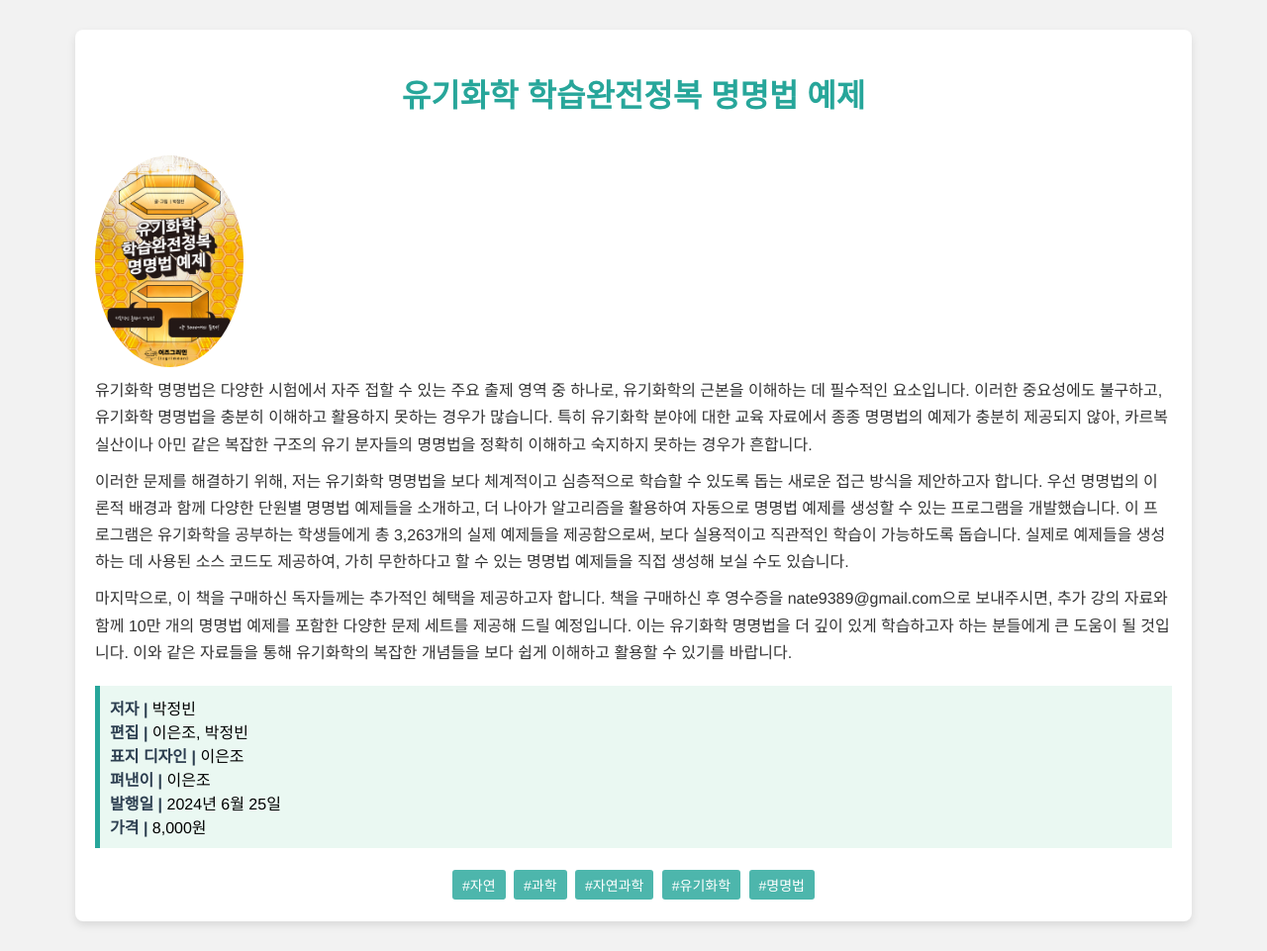
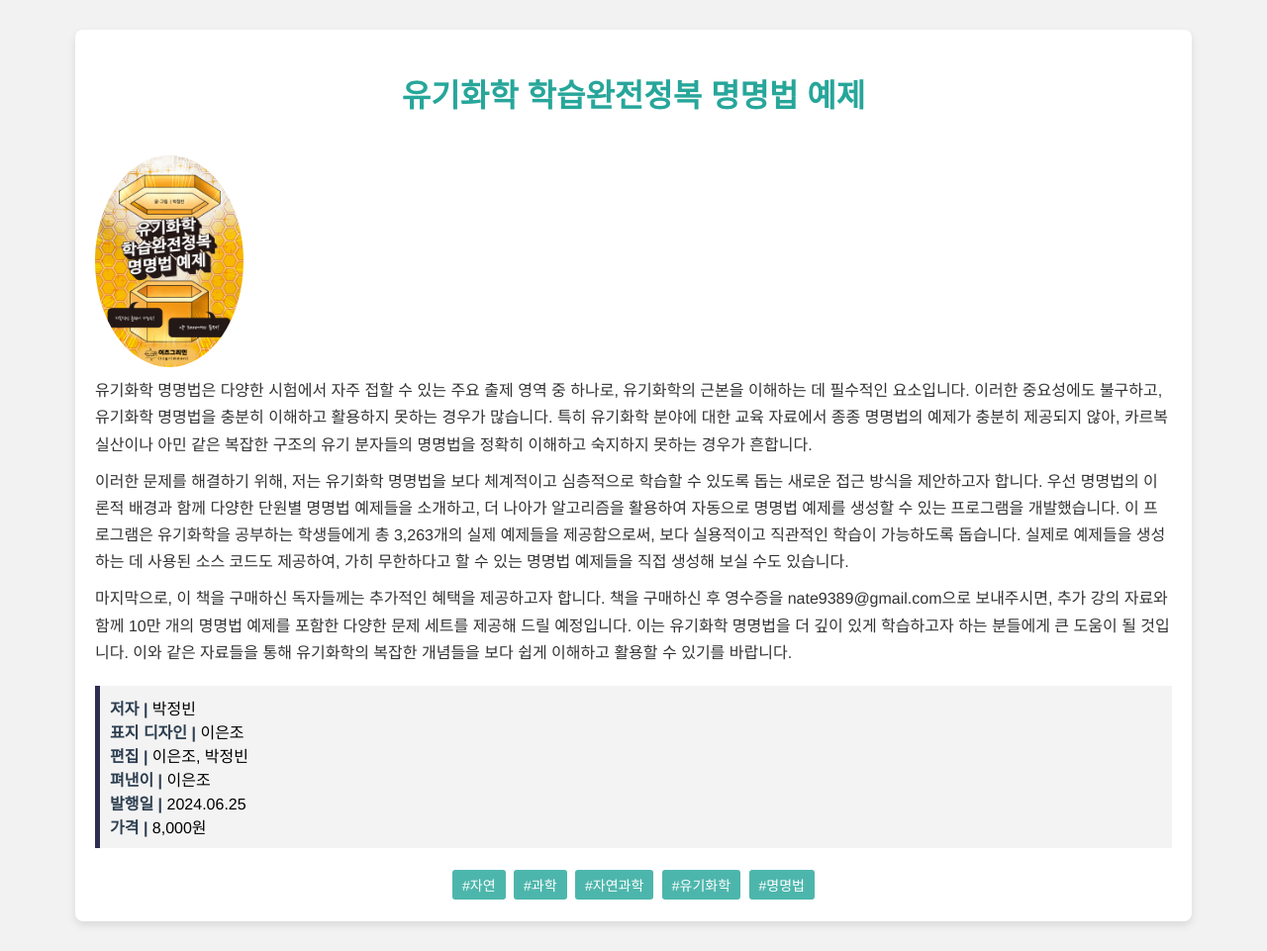
Before and after one commit to izgrimean/izgrimean.github.io, a Jekyll site: the page built from _pages/book8.md, in a window 1280 px wide. Shown: the whole page at 99% size. Built offline with Jekyll 4.4.1, drawn with Linux system fonts in a browser that asks for light colours; our own code applies the rules of GitHub Pages for plain Markdown files; some of the changed lines change nothing that is shown.

Commit message:
Update book8.md

```diff
--- a/_pages/book8.md
+++ b/_pages/book8.md
@@ -33,8 +33,8 @@ permalink: /book8/
     margin: 10px 0;
   }
   .meta {
-    background-color: #eaf8f2;
-    border-left: 5px solid #27a69a;
+    background-color: #f3f3f3;
+    border-left: 5px solid #2d2d51;
     padding: 10px;
     margin-top: 20px;
   }
@@ -67,10 +67,10 @@ permalink: /book8/
   <p>마지막으로, 이 책을 구매하신 독자들께는 추가적인 혜택을 제공하고자 합니다. 책을 구매하신 후 영수증을 nate9389@gmail.com으로 보내주시면, 추가 강의 자료와 함께 10만 개의 명명법 예제를 포함한 다양한 문제 세트를 제공해 드릴 예정입니다. 이는 유기화학 명명법을 더 깊이 있게 학습하고자 하는 분들에게 큰 도움이 될 것입니다. 이와 같은 자료들을 통해 유기화학의 복잡한 개념들을 보다 쉽게 이해하고 활용할 수 있기를 바랍니다.</p>
   <div class="meta">
     <strong>저자 |</strong> 박정빈<br>
+    <strong>표지 디자인 |</strong> 이은조<br>
     <strong>편집 |</strong> 이은조, 박정빈<br>
-    <strong>표지 디자인 |</strong> 이은조<br>
     <strong>펴낸이 |</strong> 이은조<br>
-    <strong>발행일 |</strong> 2024년 6월 25일<br>
+    <strong>발행일 |</strong> 2024.06.25<br>
     <strong>가격 |</strong> 8,000원
   </div>
   <div class="tags">
```
